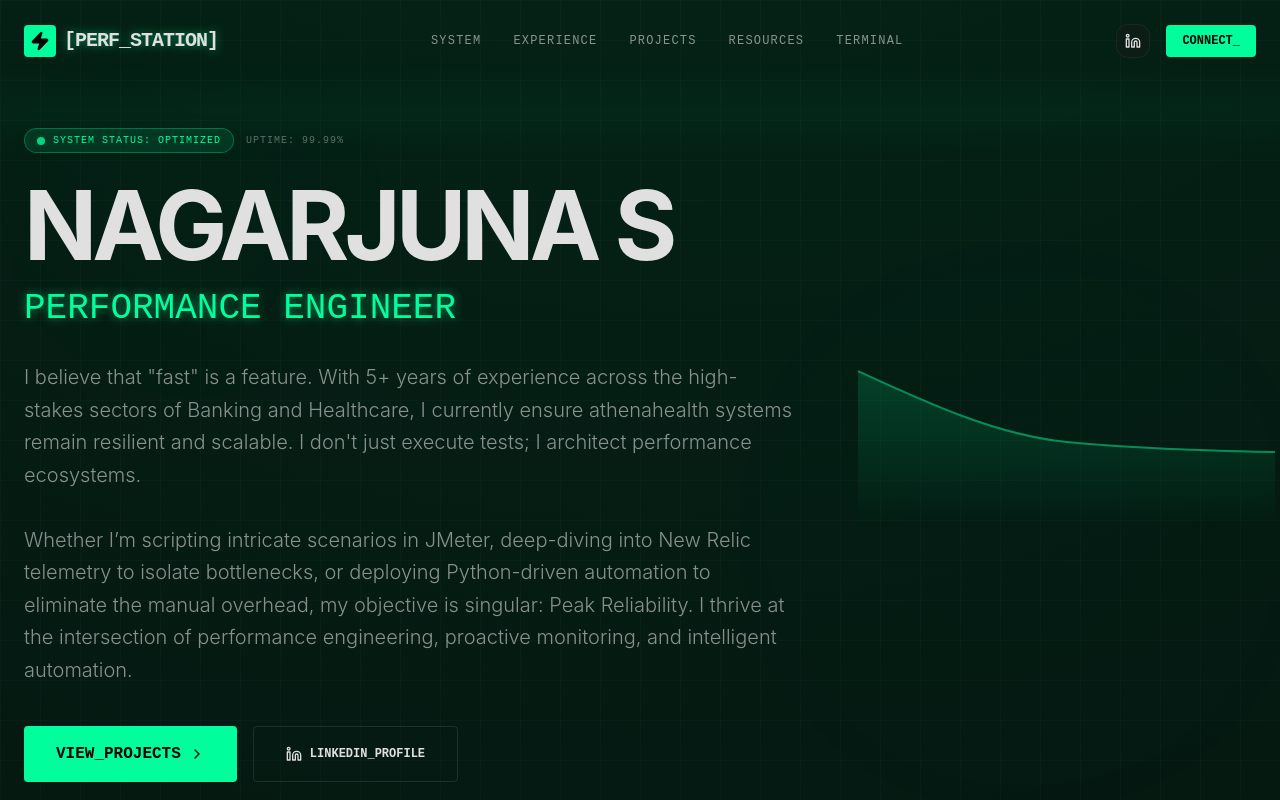
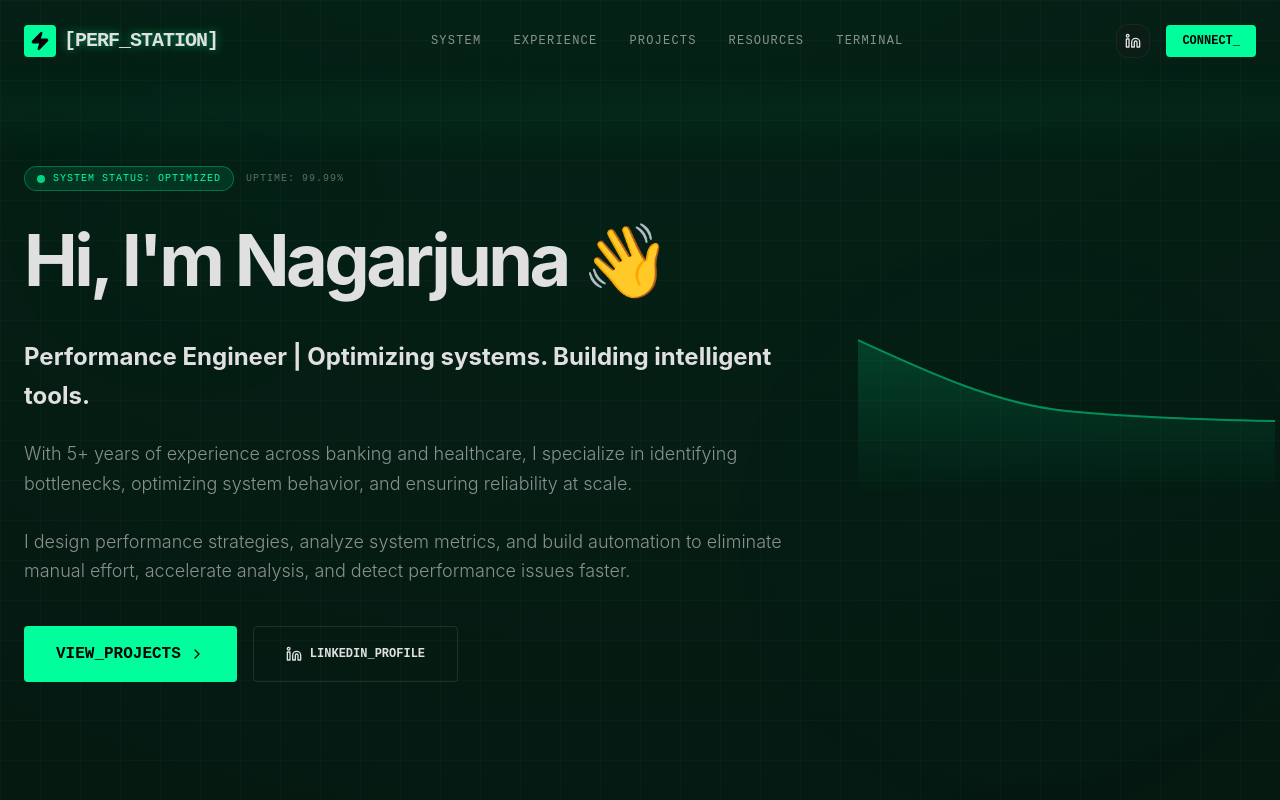
Before and after one commit to nagarjunx/nagarjunx.github.io, a React (Vite) app: page / in a window 1280 px wide. Shown: the top 800 px of the page. Built offline with nearby package versions, Linux system fonts and the light colour scheme.

Commit message:
made changes to about section

```diff
--- a/src/App.tsx
+++ b/src/App.tsx
@@ -35,7 +35,7 @@ const Header = () => {
       scrolled ? "bg-nexus-bg/80 backdrop-blur-lg border-nexus-accent/20 py-3" : "bg-transparent border-transparent py-6"
     )}>
       <div className="container mx-auto px-6 flex justify-between items-center">
-        <div className="flex items-center gap-2 group cursor-pointer" onClick={() => window.scrollTo(0,0)}>
+        <div className="flex items-center gap-2 group cursor-pointer" onClick={() => window.scrollTo(0, 0)}>
           <div className="w-8 h-8 bg-nexus-accent rounded-sm flex items-center justify-center group-hover:rotate-90 transition-transform duration-500">
             <Zap className="w-5 h-5 text-nexus-bg fill-current" />
           </div>
@@ -59,7 +59,7 @@ const Header = () => {
           <button onClick={() => window.open('https://www.linkedin.com/in/nagarjuna835', '_blank')} className="p-2 glass-card hover:bg-nexus-accent/10 transition-colors">
             <Linkedin className="w-4 h-4" />
           </button>
-          <button onClick={() => window.location.href='mailto:nagarjun835@gmail.com'} className="px-4 py-2 bg-nexus-accent text-nexus-bg font-mono text-xs font-bold rounded-sm hover:brightness-110 transition-all">
+          <button onClick={() => window.location.href = 'mailto:nagarjun835@gmail.com'} className="px-4 py-2 bg-nexus-accent text-nexus-bg font-mono text-xs font-bold rounded-sm hover:brightness-110 transition-all">
             CONNECT_
           </button>
         </div>
@@ -89,8 +89,8 @@ const PerformanceChart = () => {
         <AreaChart data={data}>
           <defs>
             <linearGradient id="colorValue" x1="0" y1="0" x2="0" y2="1">
-              <stop offset="5%" stopColor="#00FF9C" stopOpacity={0.3}/>
-              <stop offset="95%" stopColor="#00FF9C" stopOpacity={0}/>
+              <stop offset="5%" stopColor="#00FF9C" stopOpacity={0.3} />
+              <stop offset="95%" stopColor="#00FF9C" stopOpacity={0} />
             </linearGradient>
           </defs>
           <Tooltip
@@ -135,29 +135,29 @@ const Hero = () => {
             initial={{ opacity: 0, x: -20 }}
             animate={{ opacity: 1, x: 0 }}
             transition={{ duration: 0.8, delay: 0.2 }}
-            className="text-6xl md:text-8xl font-bold tracking-tighter leading-none mb-4"
+            className="text-5xl md:text-7xl font-bold tracking-tighter leading-tight mb-8"
           >
-            NAGARJUNA S
+            Hi, I'm Nagarjuna <span className="inline-block hover:rotate-12 transition-transform cursor-default">👋</span>
           </motion.h1>
-
-          <motion.h2
-            initial={{ opacity: 0, x: -20 }}
-            animate={{ opacity: 1, x: 0 }}
-            transition={{ duration: 0.8, delay: 0.3 }}
-            className="text-3xl md:text-4xl font-mono text-nexus-accent nexus-glow mb-8"
-          >
-            PERFORMANCE ENGINEER
-          </motion.h2>
 
           <motion.p
             initial={{ opacity: 0 }}
             animate={{ opacity: 1 }}
             transition={{ duration: 0.8, delay: 0.4 }}
-            className="text-nexus-text/60 text-lg md:text-xl max-w-3xl font-light leading-relaxed mb-10"
+            className="text-nexus-text text-xl md:text-2xl max-w-3xl font-bold leading-relaxed mb-6"
           >
-            I believe that "fast" is a feature. With 5+ years of experience across the high-stakes sectors of Banking and Healthcare, I currently ensure athenahealth systems remain resilient and scalable. I don't just execute tests; I architect performance ecosystems.
+            Performance Engineer | Optimizing systems. Building intelligent tools.
+          </motion.p>
+
+          <motion.p
+            initial={{ opacity: 0 }}
+            animate={{ opacity: 1 }}
+            transition={{ duration: 0.8, delay: 0.5 }}
+            className="text-nexus-text/60 text-lg md:text-lg max-w-3xl font-light leading-relaxed mb-10"
+          >
+            With 5+ years of experience across banking and healthcare, I specialize in identifying bottlenecks, optimizing system behavior, and ensuring reliability at scale.
             <br /><br />
-            Whether I’m scripting intricate scenarios in JMeter, deep-diving into New Relic telemetry to isolate bottlenecks, or deploying Python-driven automation to eliminate the manual overhead, my objective is singular: Peak Reliability. I thrive at the intersection of performance engineering, proactive monitoring, and intelligent automation.
+            I design performance strategies, analyze system metrics, and build automation to eliminate manual effort, accelerate analysis, and detect performance issues faster.
           </motion.p>
 
           <motion.div
@@ -391,7 +391,7 @@ const TerminalSection = () => {
     const cmd = input.toLowerCase().trim();
     let response = '';
 
-    switch(cmd) {
+    switch (cmd) {
       case 'help':
         response = 'Available commands: about, skills, experience, contact, clear, status';
         break;
@@ -483,7 +483,7 @@ const Footer = () => {
 
           <div className="text-right hidden md:block">
             <div className="text-[10px] font-mono text-nexus-text/30 uppercase tracking-widest mb-2">Location</div>
-            <div className="text-sm font-mono">MYSURU, KARNATAKA</div>
+            <div className="text-sm font-mono">INDIA</div>
           </div>
         </div>
       </div>
```
